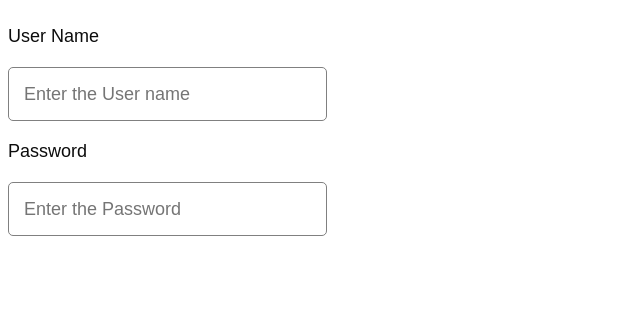
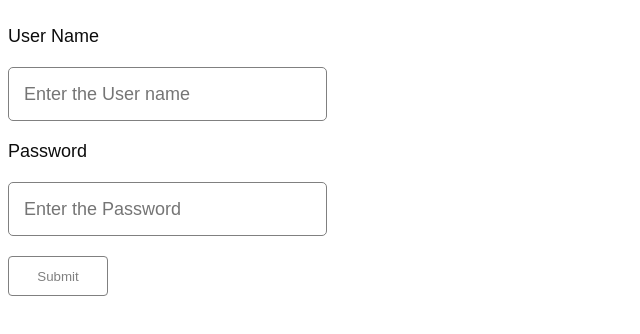
Before and after one commit to SuvrojyotiDey/React_Tutorials, a React (Create React App) app in the folder reactapp/: page / in a window 1280 px wide. Shown: the top 334 px of the page, without its empty margins (0-640 px from the left). Built offline with nearby package versions, Linux system fonts and the light colour scheme.

Commit message:
-loginConsole.log

```diff
--- a/reactapp/src/Components/Button/Button.Component.tsx
+++ b/reactapp/src/Components/Button/Button.Component.tsx
@@ -1 +1,16 @@
 import React from "react";
+const Button=(props:any)=>{
+    const {placeholderData,typeData,buttonCustomStyles}=props;
+    return(
+        <>
+        <div>
+            <input
+                type={typeData}
+                value={placeholderData}
+                className={buttonCustomStyles}
+            />
+        </div>
+        </>
+    );
+};
+export default Button;
--- a/reactapp/src/Components/TextField/TextField.component.tsx
+++ b/reactapp/src/Components/TextField/TextField.component.tsx
@@ -1,7 +1,10 @@
 import React from "react";
 
 const TextField = (props: any) => {
-    const { labelData, placeholderData,typeData,labelStyles,textFieldCustomStyles } = props;
+    const { labelData, placeholderData, typeData, labelStyles, textFieldCustomStyles, fieldValue } = props;
+    const setValue = (data: any) => {
+        console.log(data)
+    }
     return (
         <>
             <div>
@@ -10,6 +13,10 @@ const TextField = (props: any) => {
                     placeholder={placeholderData}
                     type={typeData}
                     className={textFieldCustomStyles}
+                    onChange={(e: any) => {
+                        setValue(e.target.value)
+                    }
+                    }
                 />
             </div>
         </>
--- a/reactapp/src/Pages/LoginPage/Login.module.css
+++ b/reactapp/src/Pages/LoginPage/Login.module.css
@@ -21,3 +21,15 @@
     margin-bottom: 20px;
     color: #0c0c0c;
 }
+.buttonField{
+    width:100px;
+    height:40px;
+    font:18px;
+    color: #808080;
+    background: none;
+    outline:none;
+    border:1px solid #808080;
+    outline: none;
+    cursor: pointer;
+    border-radius: 4px;
+}
--- a/reactapp/src/Pages/LoginPage/LoginPage.component.tsx
+++ b/reactapp/src/Pages/LoginPage/LoginPage.component.tsx
@@ -1,10 +1,14 @@
-import React from "react";
+import React, { useEffect, useRef, useState } from "react";
 import styles from "./Login.module.css";
 import TextField from "../../Components/TextField/TextField.component";
-import data from "./fieldData.json";
+import fieldData from "./fieldData.json";
+import buttonData from "./buttonData.json";
+import Button from "../../Components/Button/Button.Component";
+const LoginPage = () => {
 
-const LoginPage = () => {
-    console.log(data.inputData);
+    const handleSubmit = () => {
+
+    }
     return (
         <>
             <div className={styles.mainContainer}>
@@ -12,8 +16,9 @@ const LoginPage = () => {
                     <img src="" alt="" />
                 </div>
                 <div className={styles.rightContainer}>
+                    <form onSubmit={handleSubmit}>
                         {
-                        data.inputData.map(
+                            fieldData.inputData.map(
                                 (textFieldData: any) => {
                                     return (
                                         <TextField
@@ -22,12 +27,27 @@ const LoginPage = () => {
                                             placeholderData={textFieldData.inline}
                                             typeData={textFieldData.type}
                                             textFieldCustomStyles={styles.textField}
+
                                         />
                                     )
                                 }
                             )
                         }
+                        {
+                            buttonData.buttonData.map((buttonValue: any) => {
+                                return (
+                                    <Button
+                                        labelData={buttonValue.inline}
+                                        typeData={buttonValue.type}
+                                        buttonCustomStyles={styles.buttonField}
+                                    />
+                                )
+                            })
+                        }
+                    </form>
+
                 </div>
+                <div></div>
             </div>
         </>
     );
--- /dev/null
+++ b/reactapp/src/Pages/LoginPage/buttonData.json
@@ -0,0 +1,8 @@
+{
+    "buttonData": [
+        {
+            "inline": "login",
+            "type": "submit"
+        }
+    ]
+}
```
Also changed, not shown: reactapp/src/Pages/LoginPage/fieldData.json (line endings or trailing spaces). Lines whose indentation alone changed are shown as unchanged.
